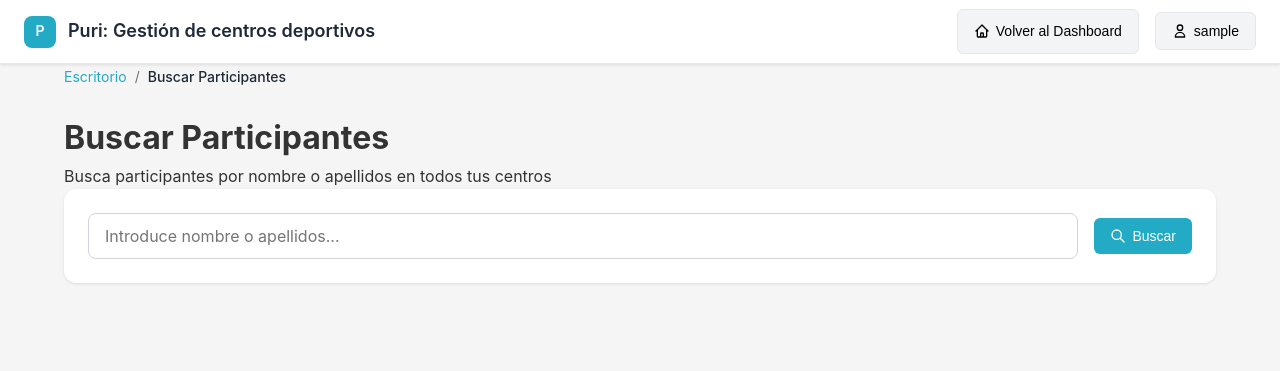
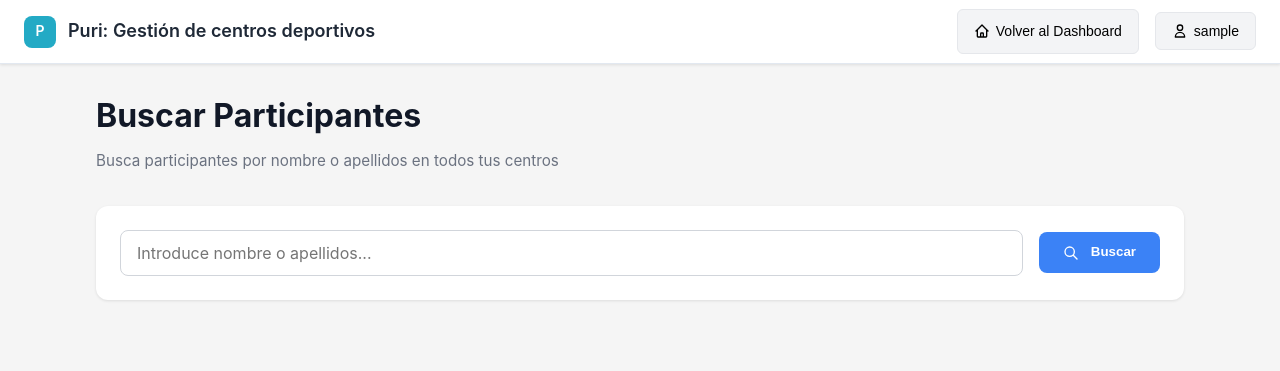
Before and after one commit to dvdgp9/puri-app, a PHP site: page /admin/search.php in a window 1280 px wide. Shown: the top 371 px of the page. Run offline with PHP 8.4, Linux system fonts and the light colour scheme; the visitor is signed in with stand-in values (Sample User, id 1); some web fonts are replaced.

Commit message:
Buscador de usuarios 4

```diff
--- a/admin/api/search/test.php
+++ /dev/null
@@ -1,3 +0,0 @@
-<?php
-header('Content-Type: application/json');
-echo json_encode(['success' => true, 'message' => 'API funcionando correctamente']);
--- a/admin/search.php
+++ b/admin/search.php
@@ -19,6 +19,28 @@ $admin_info = getAdminInfo();
     <link rel="stylesheet" href="assets/css/admin.css">
     <link href="https://fonts.googleapis.com/css2?family=GeistSans:wght@300;400;500;600;700&display=swap" rel="stylesheet">
     <style>
+        .search-page {
+            max-width: 1200px;
+            margin: 0 auto;
+            padding: 1.5rem 2rem 2.5rem;
+        }
+
+        .search-header {
+            margin-bottom: 2rem;
+        }
+
+        .search-header h1 {
+            font-size: 2rem;
+            font-weight: 700;
+            color: #111827;
+            margin-bottom: 0.5rem;
+        }
+
+        .search-header p {
+            color: #6b7280;
+            font-size: 0.95rem;
+        }
+
         .search-box {
             background: white;
             border-radius: 12px;
@@ -46,6 +68,21 @@ $admin_info = getAdminInfo();
             outline: none;
             border-color: #3b82f6;
             box-shadow: 0 0 0 3px rgba(59, 130, 246, 0.1);
+        }
+
+        .search-btn {
+            padding: 0.75rem 1.5rem;
+            background: #3b82f6;
+            color: white;
+            border: none;
+            border-radius: 8px;
+            font-weight: 600;
+            cursor: pointer;
+            transition: background 0.2s;
+        }
+
+        .search-btn:hover {
+            background: #2563eb;
         }
 
         .results-container {
@@ -152,17 +218,10 @@ $admin_info = getAdminInfo();
 
     <!-- Main Content -->
     <main class="admin-content">
-        <!-- Breadcrumbs -->
-        <nav class="breadcrumbs">
-            <a href="dashboard.php">Escritorio</a>
-            <span class="breadcrumb-separator">/</span>
-            <span class="breadcrumb-current">Buscar Participantes</span>
-        </nav>
-
-        <!-- Page Title -->
-        <div class="page-header">
-            <h1 class="page-title">Buscar Participantes</h1>
-            <p class="page-subtitle">Busca participantes por nombre o apellidos en todos tus centros</p>
+        <div class="search-page">
+            <div class="search-header">
+                <h1>Buscar Participantes</h1>
+                <p>Busca participantes por nombre o apellidos en todos tus centros</p>
             </div>
 
             <div class="search-box">
@@ -173,8 +232,8 @@ $admin_info = getAdminInfo();
                         class="search-input"
                         placeholder="Introduce nombre o apellidos..."
                         autocomplete="off">
-                <button class="btn btn-primary" onclick="performSearch()">
-                    <svg fill="none" stroke="currentColor" viewBox="0 0 24 24" width="16" height="16">
+                    <button class="search-btn" onclick="performSearch()">
+                        <svg fill="none" stroke="currentColor" viewBox="0 0 24 24" width="16" height="16" style="display: inline; vertical-align: middle; margin-right: 0.5rem;">
                             <path stroke-linecap="round" stroke-linejoin="round" stroke-width="2" d="M21 21l-6-6m2-5a7 7 0 11-14 0 7 7 0 0114 0z"/>
                         </svg>
                         Buscar
```
Also changed, not shown: other parts of admin/search.php (+31 -1 lines), admin/api/search/participants.php (+37 -39 lines). Lines whose indentation alone changed are shown as unchanged.
